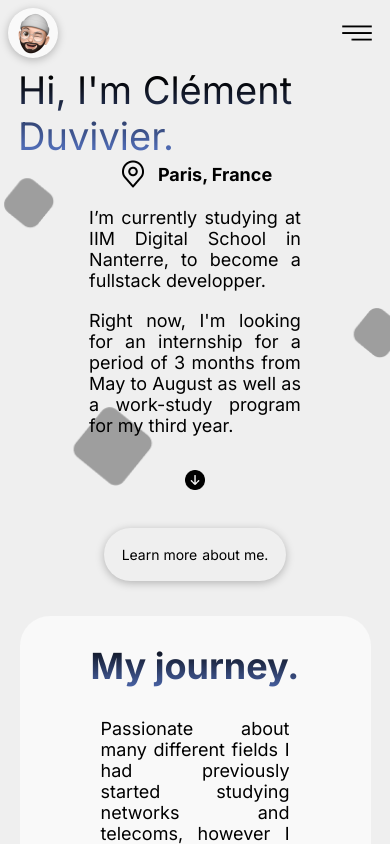
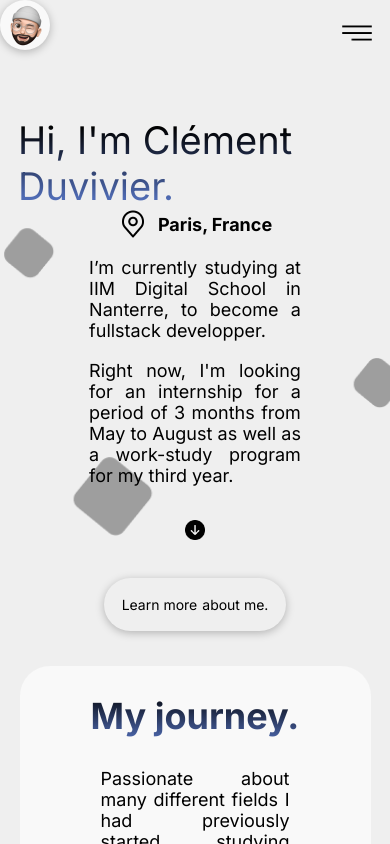
Before and after one commit to ClemOurs/vue_portfolio, a Vue app: page / in a window 390 px wide. Shown: the top 844 px of the page. Built offline with nearby package versions, Linux system fonts and the light colour scheme.

Commit message:
:ambulance: menu fixed and animation added to mobile menu

```diff
--- a/src/App.vue
+++ b/src/App.vue
@@ -12,7 +12,7 @@
       <div class="burger">
         <img @click="openMobileMenu" v-show="mobile" :class="{ 'menu-active' : mobileNav }" src="@/assets/menu-burger.png" alt="menu">
       </div>
-      <transition>
+      <transition name="mobile-nav">
         <div v-show="mobileNav" class="mb-nav column">
           <router-link v-for="link in links" :key="link.id" @click="changeStatut(link.id)" class="button-nav center-total" :class="{active: link.active}" :to="link.name">
             {{ link.name }}
@@ -200,6 +200,15 @@ export default {
       color: var(--white);
     }
   }
+  .mobile-nav-enter-active, .mobile-nav-leave-active {
+    transition: ease 1.5s;
+  }
+  .mobile-nav-enter-from, .mobile-nav-leave-to {
+    transform: translateY(500px);
+  }
+  .mobile-nav-enter-to {
+    transform: translateY(0px);
+  }
   .nav {
     padding: 2rem;
     justify-content: center;
@@ -249,10 +258,5 @@ export default {
       justify-content: unset;
       margin-bottom: 80px;
     }
-    .container-img {
-      position: fixed;
-      top: 1%;
-      left: 2%;
-    }
   }
 </style>
```
